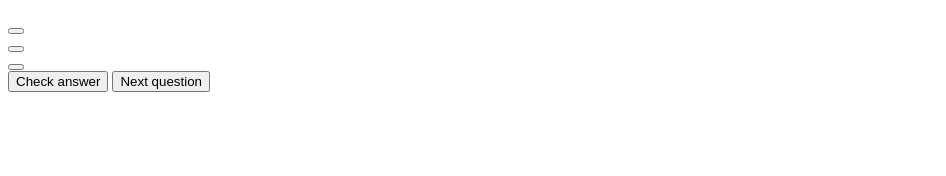
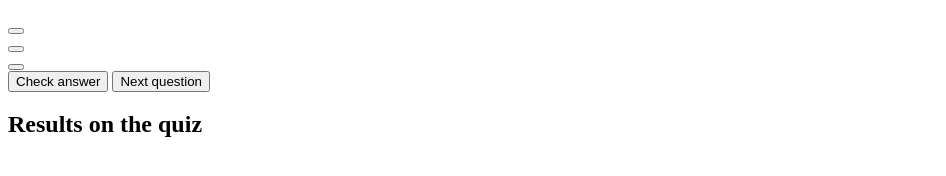
Before and after one commit to aslinedvinsson/Gender-inequality-quiz, a plain HTML site: page index.html in a window 1280 px wide. Shown: the part 320-496 px from the top of the page, without its empty margins (0-946 px from the left). Drawn offline with Linux system fonts and the light colour scheme.

Commit message:
Create third page with div for text about the result on the quiz

```diff
--- a/index.html
+++ b/index.html
@@ -12,8 +12,7 @@
     <!--First page-->
     <div id="first_page" class="page">
         <div class="content">
-            <div class="img half"><img src="assets/images/protest.webp"
-                    alt="woman protesting in the streets">
+            <div class="img half"><img src="assets/images/protest.webp" alt="woman protesting in the streets">
             </div>
             <div class="text half">
                 <div class="text_1 text_square">
@@ -69,7 +68,22 @@
                 </div>
             </div>
         </div>
+    </div> <!--End of second page-->
+
+    <!--Third page-->
+    <div id="last_page" class="page">
+        <div class="content">
+            <div class="half">
+                <div class="text_square ">
+                    <!--Presenting results of the quiz including av message depending on the number of points-->
+                    <h2>Results on the quiz</h2>
+                    <!--Get results from javascript-->
+                    <p id="results"></p>
+                </div>
+            </div>
+        </div>
     </div>
+
 
 
 
```
